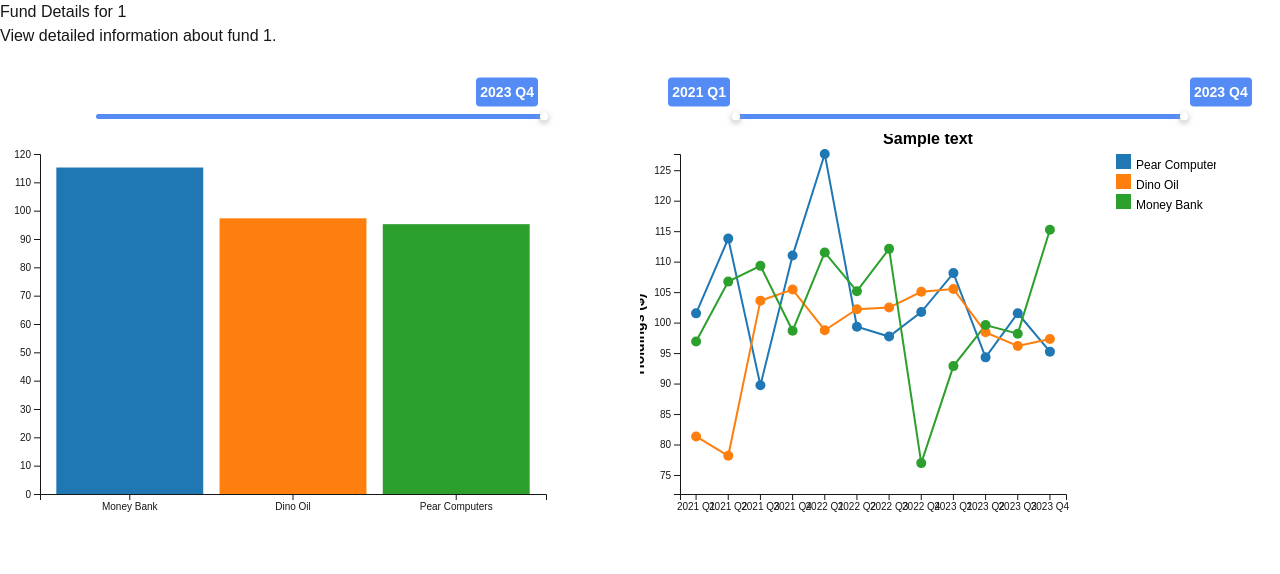
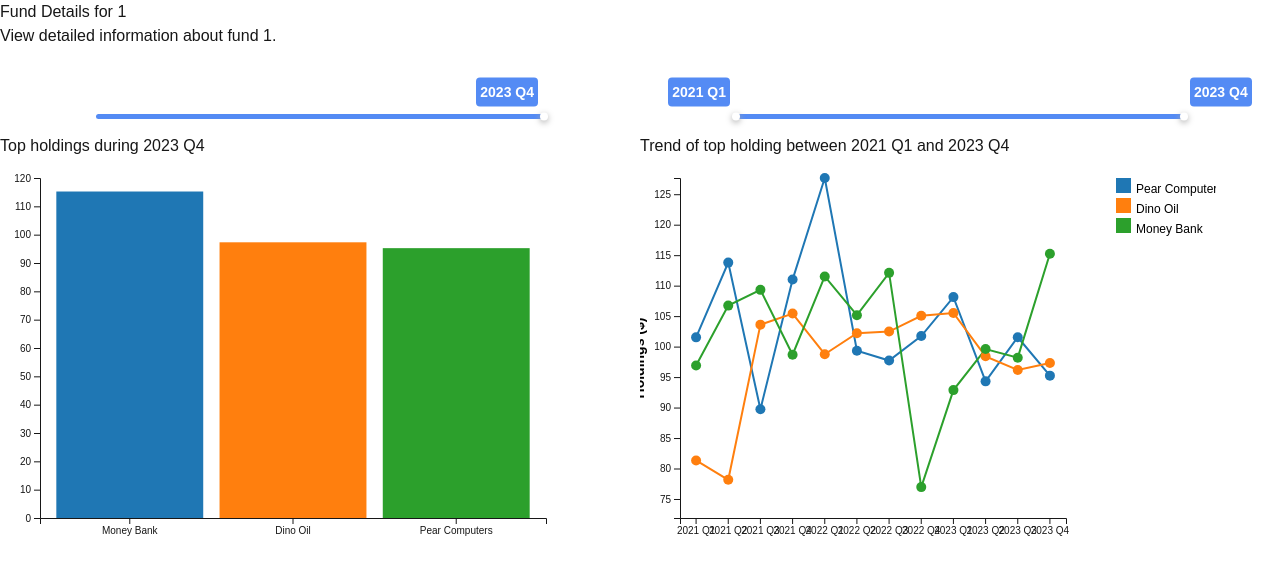
Before and after one commit to ivanearisty/FundView, a Next.js app in the folder frontend/: page /funds/1 in a window 1280 px wide. Shown: the top 574 px of the page. Built offline with nearby package versions, Linux system fonts and the light colour scheme.

Commit message:
feat: add titles

```diff
--- a/frontend/app/funds/[slug]/page.tsx
+++ b/frontend/app/funds/[slug]/page.tsx
@@ -74,6 +74,7 @@
             <Slider quarters={quarters}
               state={quarterState} range={false} />
           </div>
+          <h2>Top holdings during {getQuarters(quarters, quarterState[0])[0]}</h2>
           <Barchart
             width={0.45} height={400}
             data={processDataForBarChart(data)} quarter={getQuarters(quarters, quarterState[0])[0]}
@@ -84,8 +85,11 @@
             <Slider quarters={quarters}
               state={quarterRangeState} range={true} />
           </div>
+          <h2>Trend of top holding between {
+            getQuarters(quarters, quarterRangeState[0]).filter((_, i, a) => i == 0 || i == a.length - 1).join(" and ")
+          }</h2>
           <LineChart
-            width={0.45} height={400} title="Sample text" groupKey="stock"
+            width={0.45} height={400} groupKey="stock"
             data={processDataForLineChart(data)} quarters={getQuarters(quarters, quarterRangeState[0])}
           />
         </div>
```
